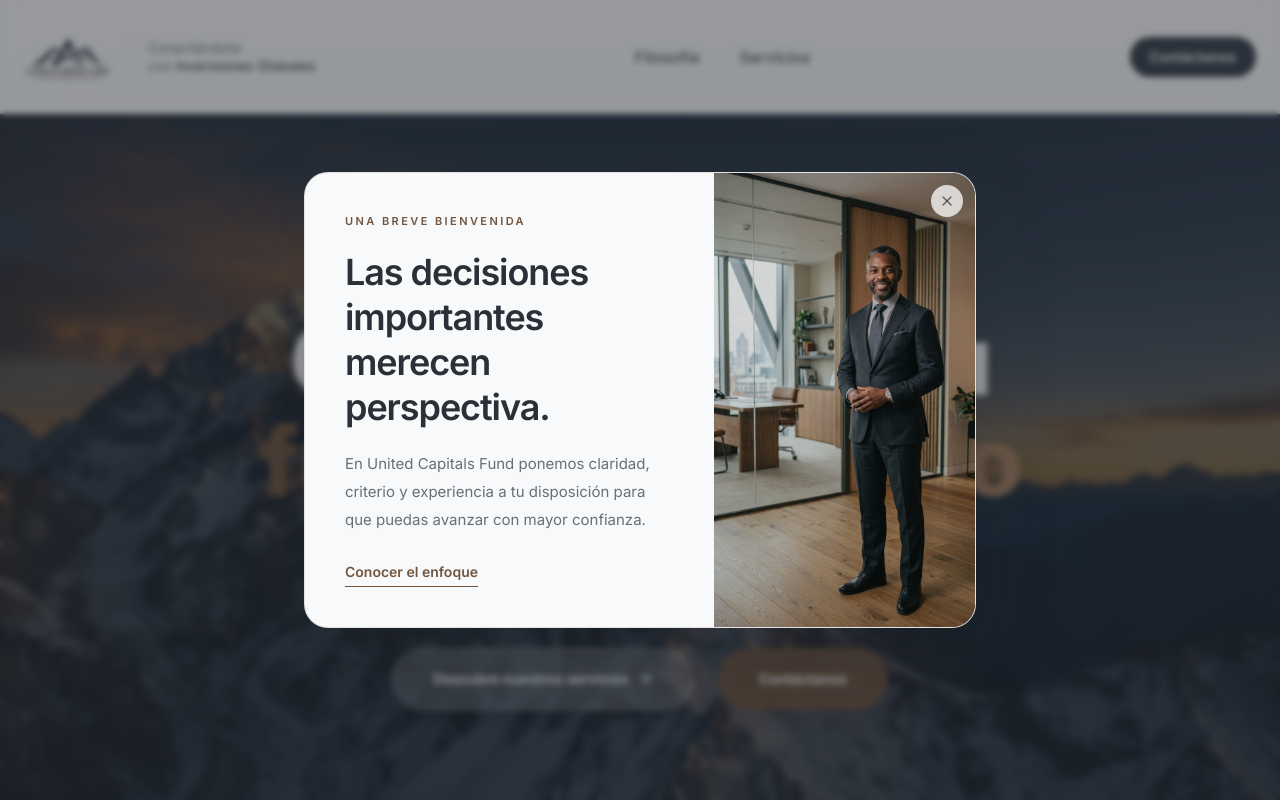
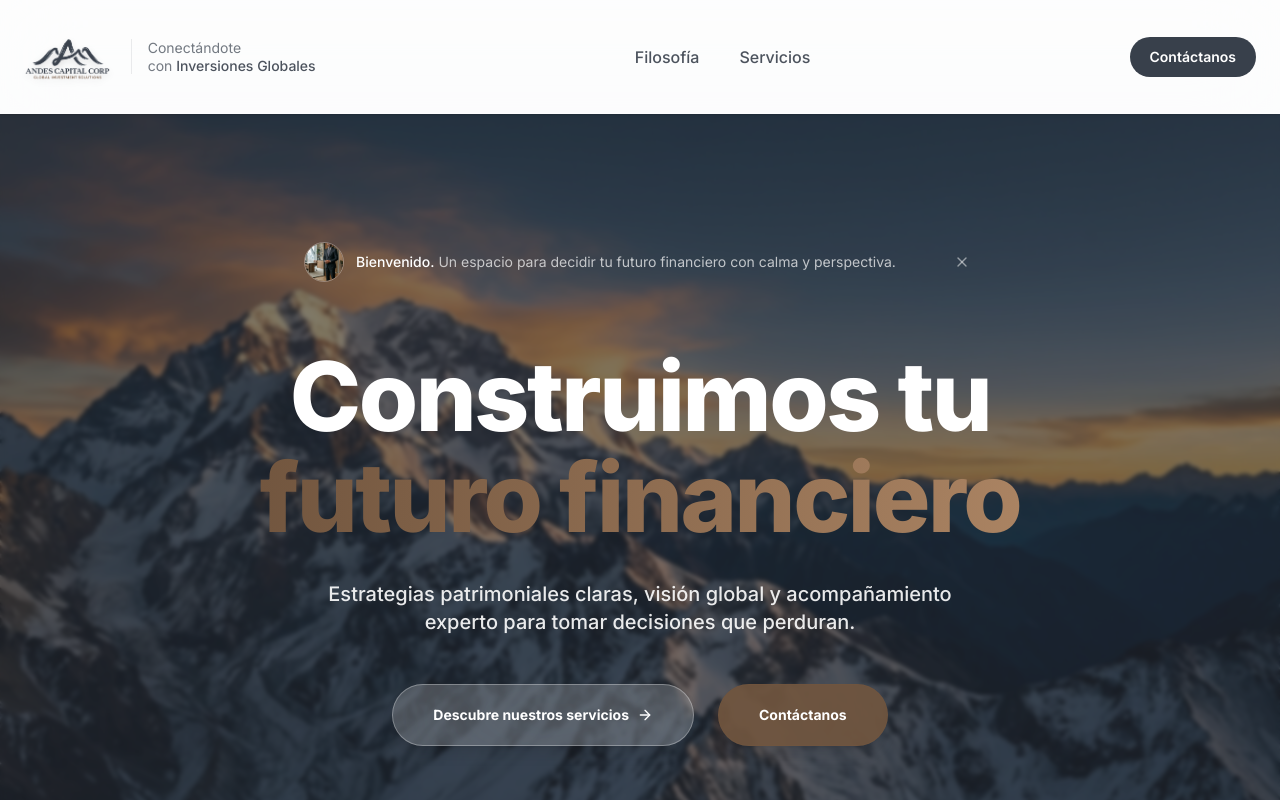
Before and after one commit to dumbaskidd/united-capitals-fund-v2, a Next.js app: page / in a window 1280 px wide. Shown: the top 800 px of the page. Built offline with nearby package versions, Linux system fonts and the light colour scheme.

Commit message:
Integrate welcome message into hero

```diff
--- a/src/app/page.tsx
+++ b/src/app/page.tsx
@@ -9,7 +9,6 @@ import WelcomeModal from "@/components/WelcomeModal";
 export default function Home() {
   return (
     <>
-      <WelcomeModal />
       {/* Hero Section */}
       <section className="relative flex min-h-[95vh] items-center justify-center overflow-hidden">
         <div className="absolute inset-0 z-0">
@@ -25,6 +24,7 @@ export default function Home() {
         </div>
 
         <div className="relative z-10 w-full max-w-7xl px-6 py-20 text-center flex flex-col items-center">
+          <WelcomeModal />
           <FadeUp delay={0.1} y={30}>
             <h1 className="mt-8 max-w-5xl text-5xl font-extrabold leading-[1.05] tracking-tight text-white sm:text-6xl md:text-7xl lg:text-8xl">
               Construimos tu<br />
--- a/src/components/WelcomeModal.tsx
+++ b/src/components/WelcomeModal.tsx
@@ -10,22 +10,22 @@ export default function WelcomeModal() {
   if (!open) return null;
 
   return (
-    <div className="fixed inset-0 z-[100] flex items-center justify-center bg-[#1c2126]/45 p-4 backdrop-blur-[3px]" role="dialog" aria-modal="true" aria-labelledby="welcome-title">
-      <div className="relative grid w-full max-w-2xl overflow-hidden rounded-[1.5rem] border border-[#72563f]/15 bg-[#f8f9fa] shadow-[0_24px_80px_rgba(28,33,38,0.24)] md:grid-cols-[1.1fr_0.7fr]">
-        <button type="button" onClick={() => setOpen(false)} aria-label="Cerrar bienvenida" className="absolute right-3 top-3 z-10 rounded-full bg-white/75 p-2 text-[#2a3038]/70 transition hover:bg-white hover:text-[#2a3038] focus:outline-none focus:ring-2 focus:ring-[#72563f]">
+    <aside className="mx-auto flex w-full max-w-2xl items-center justify-center gap-3 pb-8 text-left" aria-label="Bienvenida">
+      <div className="relative hidden h-10 w-10 shrink-0 overflow-hidden rounded-full border border-white/30 sm:block">
+        <Image src="/expert-welcome.png" alt="" fill className="object-cover object-center" priority />
+      </div>
+      <p className="min-w-0 flex-1 text-sm leading-6 text-white/70">
+        <span className="font-medium text-white">Bienvenido.</span>{" "}
+        Un espacio para decidir tu futuro financiero con calma y perspectiva.
+      </p>
+      <button
+          type="button"
+          onClick={() => setOpen(false)}
+          aria-label="Cerrar bienvenida"
+          className="shrink-0 rounded-full p-1.5 text-white/50 transition hover:bg-white/10 hover:text-white focus:outline-none focus:ring-2 focus:ring-white/60"
+        >
           <X className="h-4 w-4" />
         </button>
-        <div className="flex flex-col justify-center p-8 sm:p-10">
-          <span className="mb-5 text-[11px] font-semibold uppercase tracking-[0.22em] text-[#72563f]">Una breve bienvenida</span>
-          <h2 id="welcome-title" className="max-w-sm text-3xl font-semibold leading-tight tracking-[-0.03em] text-[#2a3038] sm:text-4xl">Las decisiones importantes merecen perspectiva.</h2>
-          <p className="mt-5 max-w-md text-[15px] leading-7 text-[#38404b]/75">En United Capitals Fund ponemos claridad, criterio y experiencia a tu disposición para que puedas avanzar con mayor confianza.</p>
-          <button type="button" onClick={() => setOpen(false)} className="mt-7 w-fit border-b border-[#72563f] pb-1 text-sm font-semibold text-[#72563f] transition hover:border-[#2a3038] hover:text-[#2a3038] focus:outline-none focus:ring-2 focus:ring-[#72563f] focus:ring-offset-4">Conocer el enfoque</button>
-        </div>
-        <div className="relative min-h-56 overflow-hidden bg-[#2a3038] md:min-h-full">
-          <Image src="/expert-welcome.png" alt="Asesor financiero de United Capitals Fund" fill className="object-cover object-center opacity-90" priority />
-          <div className="absolute inset-0 bg-[#2a3038]/10" />
-        </div>
-      </div>
-    </div>
+    </aside>
   );
 }
```
